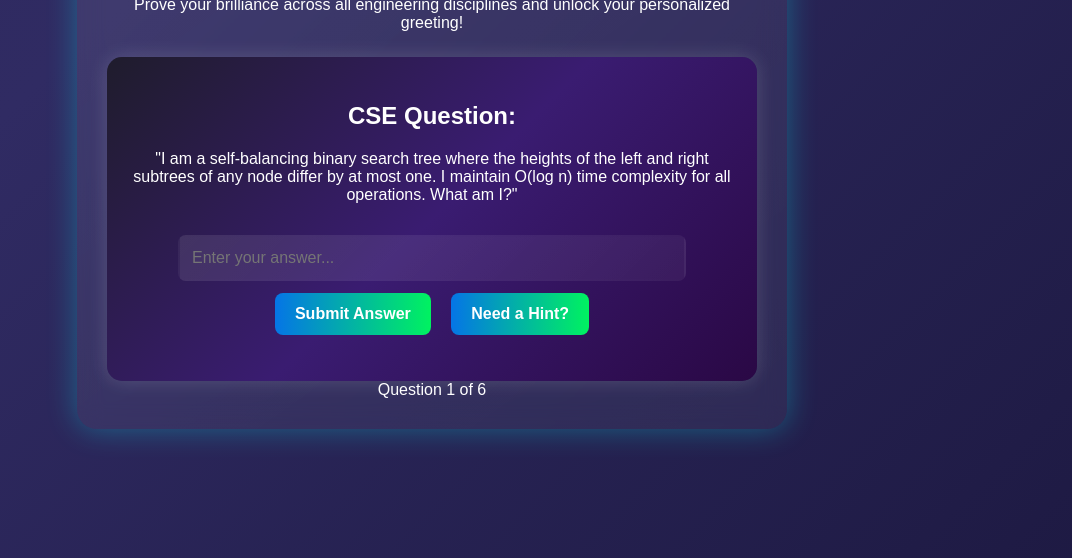
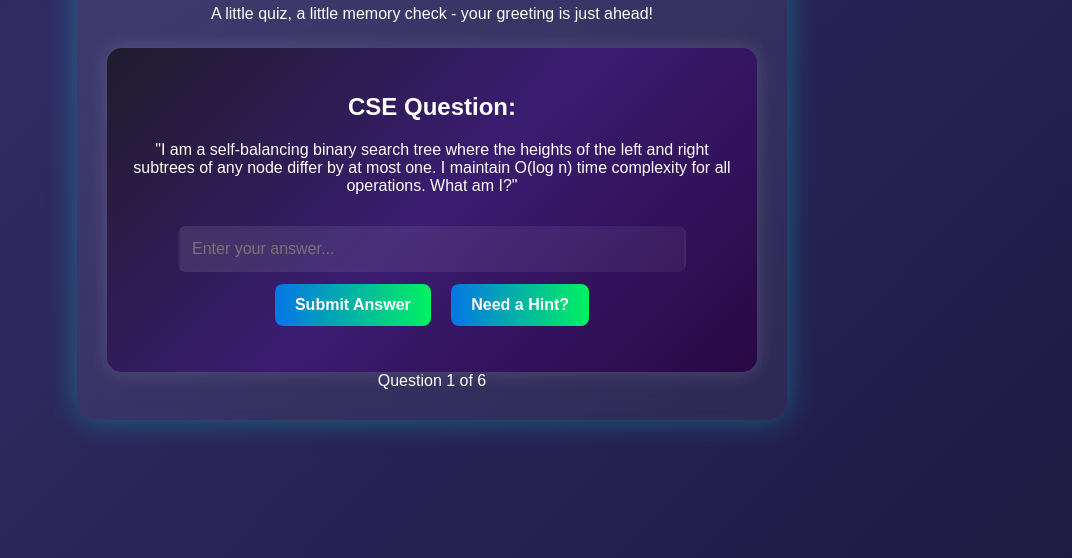
Before and after one commit to saishashank112/Teacher-sDay, a plain HTML site: page quiz.html in a window 1280 px wide. Shown: the part 242-800 px from the top of the page, without its empty margins (208-1280 px from the left). Drawn offline with Linux system fonts and the light colour scheme; some icons are missing.

Commit message:
Update quiz.html

```diff
--- a/quiz.html
+++ b/quiz.html
@@ -10,7 +10,7 @@
 <body>
   <div class="quiz-container">
     <h1>🧠 Multi-Branch Intelligence Challenge</h1>
-    <p>Prove your brilliance across all engineering disciplines and unlock your personalized greeting!</p>
+    <p>A little quiz, a little memory check - your greeting is just ahead!</p>
 
     <div id="questionBox" class="question-card">
       <!-- Dynamic Question Injected Here -->
```
